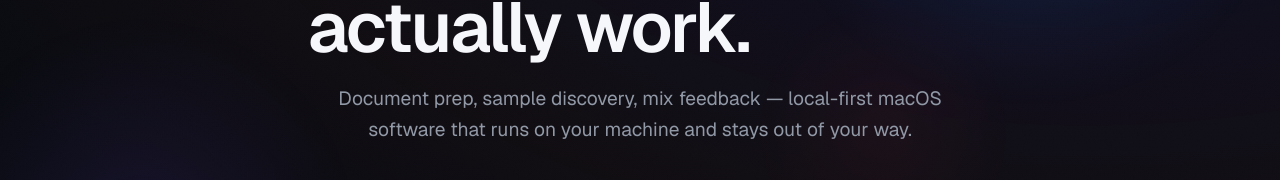
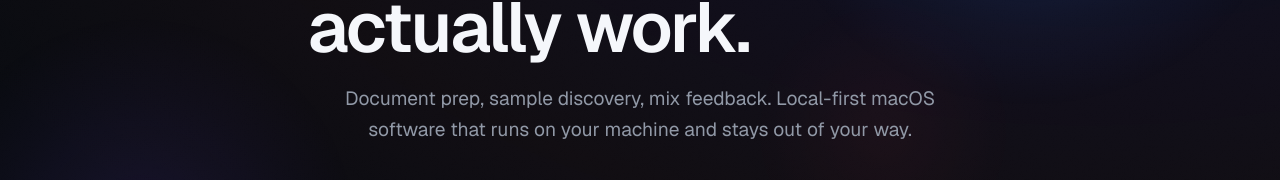
Before and after one commit to Jack441095/monorepo, a Next.js app in the folder website/: page / in a window 1280 px wide. Shown: the part 355-535 px from the top of the page. Built offline with nearby package versions, Linux system fonts and the light colour scheme; no server answers.

Commit message:
fix(website): remove em dashes from homepage display text

```diff
--- a/website/app/page.tsx
+++ b/website/app/page.tsx
@@ -92,7 +92,7 @@
             Tools built for the way you actually work.
           </h1>
           <p className="hero-copy mt-6 mx-auto">
-            Document prep, sample discovery, mix feedback — local-first macOS software
+            Document prep, sample discovery, mix feedback. Local-first macOS software
             that runs on your machine and stays out of your way.
           </p>
           <div className="mt-9 flex flex-wrap justify-center gap-3">
```
